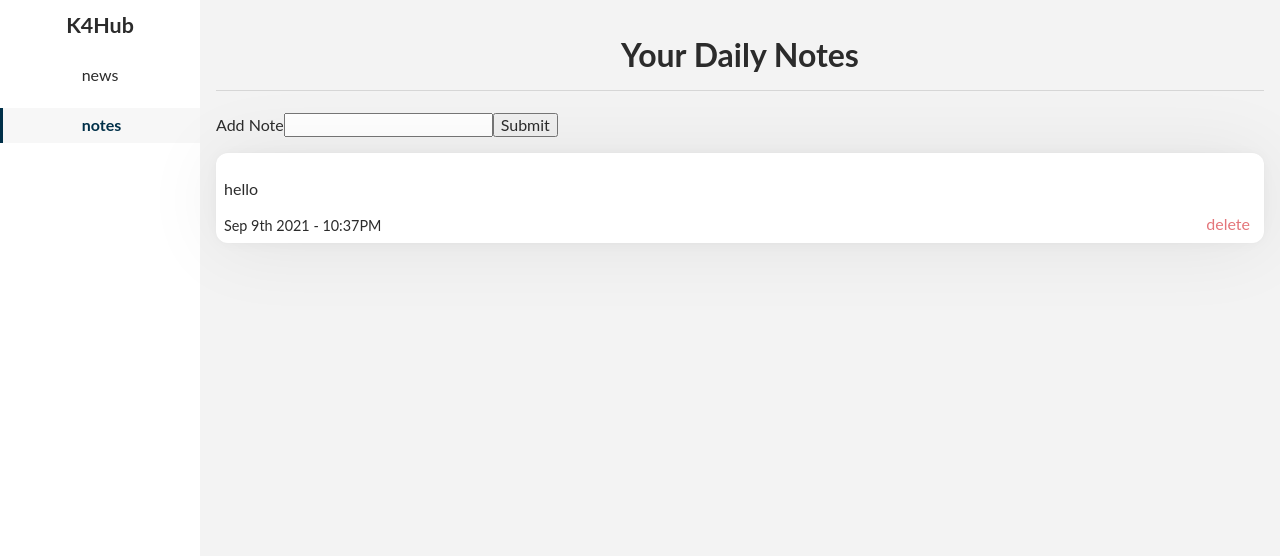
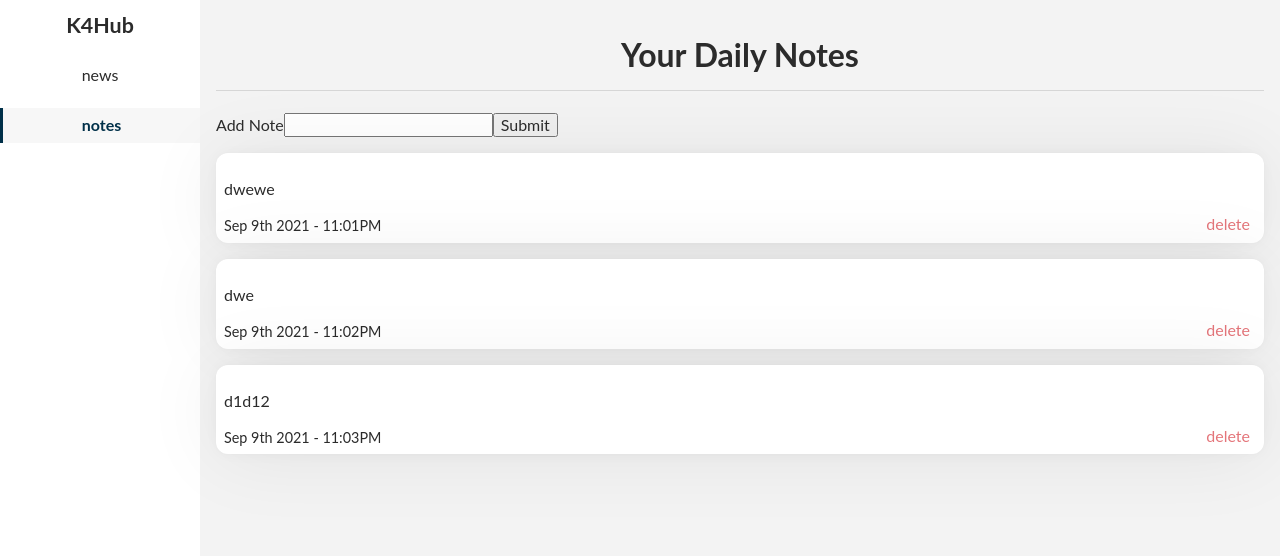
Before and after one commit to chrislemus/K4Hub, a React (Create React App) app in the folder k4hub/: page / in a window 1280 px wide. Both pictures are taken after a click on the button "notes". Shown: the top 556 px of the page. Built offline with nearby package versions, Linux system fonts and the light colour scheme; data requests are answered from the project's data file.

Commit message:
use react-query for server calls

```diff
--- a/k4hub/db.json
+++ b/k4hub/db.json
@@ -1,9 +1,19 @@
 {
   "notes": [
     {
-      "content": "hello",
-      "date": "2021-09-08T22:37:50.357Z",
-      "id": 1
+      "content": "dwewe",
+      "date": "2021-09-08T23:01:12.932Z",
+      "id": 2
+    },
+    {
+      "content": "dwe",
+      "date": "2021-09-08T23:02:58.158Z",
+      "id": 3
+    },
+    {
+      "content": "d1d12",
+      "date": "2021-09-08T23:03:00.397Z",
+      "id": 4
     }
   ]
 }
--- a/k4hub/package.json
+++ b/k4hub/package.json
@@ -14,6 +14,7 @@
     "msw": "^0.35.0",
     "react": "^17.0.2",
     "react-dom": "^17.0.2",
+    "react-query": "^3.23.1",
     "react-scripts": "4.0.3",
     "web-vitals": "^1.0.1"
   },
--- a/k4hub/src/App.js
+++ b/k4hub/src/App.js
@@ -1,6 +1,7 @@
 import NewsList from './components/NewsList';
 import NotesList from './components/NotesList';
 import NavPanel from './components/NavPanel';
+import { QueryClient, QueryClientProvider } from 'react-query';
 import { useState } from 'react';
 const content = {
   news: {
@@ -16,15 +17,16 @@ const content = {
 function App() {
   const [activeNav, setActiveNav] = useState('news');
   const { title, component: Component } = content[activeNav];
+  const queryClient = new QueryClient();
   return (
-    <div>
-      <div className="content-wrapper">
+    <div className="content-wrapper">
+      <QueryClientProvider client={queryClient}>
         <NavPanel activeNav={activeNav} navigate={(nav) => setActiveNav(nav)} />
         <div className="content">
           <h1 className="content-header">{title}</h1>
           <Component />
         </div>
-      </div>
+      </QueryClientProvider>
     </div>
   );
 }
--- a/k4hub/src/components/AddNote.jsx
+++ b/k4hub/src/components/AddNote.jsx
@@ -1,28 +1,33 @@
 import { useState } from 'react';
-import axios from 'axios';
+import { useMutation, useQueryClient } from 'react-query';
 import { createNote } from '../services';
 export default function AddNote() {
-  const [status, setStatus] = useState('idle');
+  const queryClient = useQueryClient();
   const [input, setInput] = useState('');
-  const handleSubmit = async (e) => {
-    setStatus('fetching');
-    e.preventDefault();
-    axios.post('http://localhost');
-    const date = new Date().toJSON();
-    createNote(input, date);
-    setStatus('idle');
-    setInput('');
-  };
+
+  const { mutate, status } = useMutation(
+    (e) => {
+      e.preventDefault();
+      const date = new Date().toJSON();
+      createNote(input, date);
+    },
+    {
+      onSuccess: () => {
+        queryClient.invalidateQueries('notes');
+        setInput('');
+      },
+    }
+  );
 
   return (
-    <form className="add-note-form" onSubmit={handleSubmit}>
+    <form className="add-note-form" onSubmit={mutate}>
       <label htmlFor="new-note-field">Add Note</label>
       <input
         id="new-note-field"
         value={input}
         onChange={(e) => setInput(e.target.value)}
       />
-      <input type="submit" disabled={status === 'fetching'} />
+      <input type="submit" disabled={status === 'loading'} />
     </form>
   );
 }
--- a/k4hub/src/components/NoteItem.jsx
+++ b/k4hub/src/components/NoteItem.jsx
@@ -1,14 +1,21 @@
 import { format } from 'date-fns';
 import { deleteNote } from '../services';
-
+import { useMutation, useQueryClient } from 'react-query';
 export default function NoteItem({ note }) {
+  const queryClient = useQueryClient();
   const { id, content, date } = note;
   const formattedDate = format(new Date(date), 'MMM Lo	y - h:mmb');
+  const { mutate } = useMutation(deleteNote, {
+    onSuccess: () => {
+      queryClient.invalidateQueries('notes');
+    },
+  });
+
   return (
     <div key={id} className="box note-item">
       <p>{content}</p>
       <span className="note-item-date">{formattedDate}</span>
-      <button onClick={() => deleteNote(id)} className="note-item-delete-btn">
+      <button onClick={() => mutate(id)} className="note-item-delete-btn">
         delete
       </button>
     </div>
--- a/k4hub/src/components/NotesList.jsx
+++ b/k4hub/src/components/NotesList.jsx
@@ -1,18 +1,11 @@
-import { useEffect, useState } from 'react';
-import axios from 'axios';
 import AddNote from './AddNote';
 import NoteItem from './NoteItem';
+import { fetchNotes } from '../services';
+import { useQuery } from 'react-query';
 
 export default function NotesList() {
-  const [notesList, setNotesList] = useState([]);
-  useEffect(() => {
-    async function fetchData() {
-      await axios
-        .get('http://localhost:3004/notes')
-        .then(({ data }) => setNotesList(data));
-    }
-    fetchData();
-  }, []);
+  const { data } = useQuery('notes', fetchNotes);
+  const notesList = data || [];
 
   const renderedNotes = notesList.map((note) => (
     <NoteItem key={note.id} note={note} />
--- a/k4hub/src/styles/components/_app.scss
+++ b/k4hub/src/styles/components/_app.scss
@@ -10,7 +10,7 @@
   padding: 1rem;
   background: rgb(243, 243, 243);
   width: 100%;
-  min-height: 100vw;
+  min-height: 150vw;
   &-header {
     text-align: center;
     padding-bottom: 1rem;
```
Also changed, not shown: k4hub/src/styles/styles.min.css, 2 other files (tests, documents, lock files or other folders).
